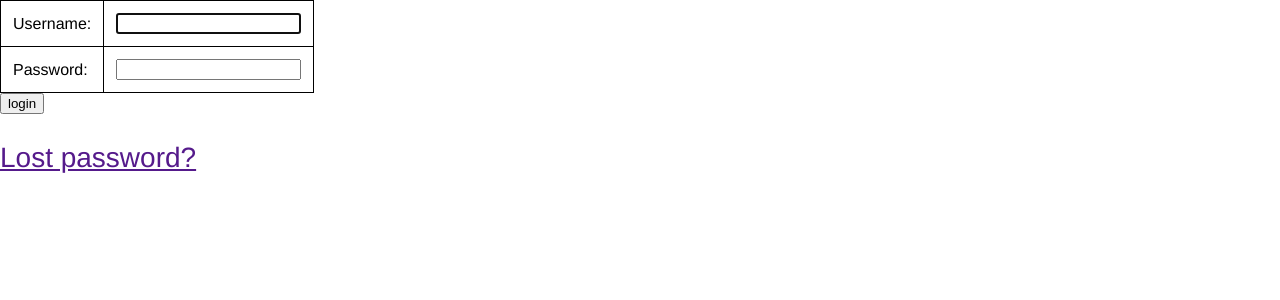
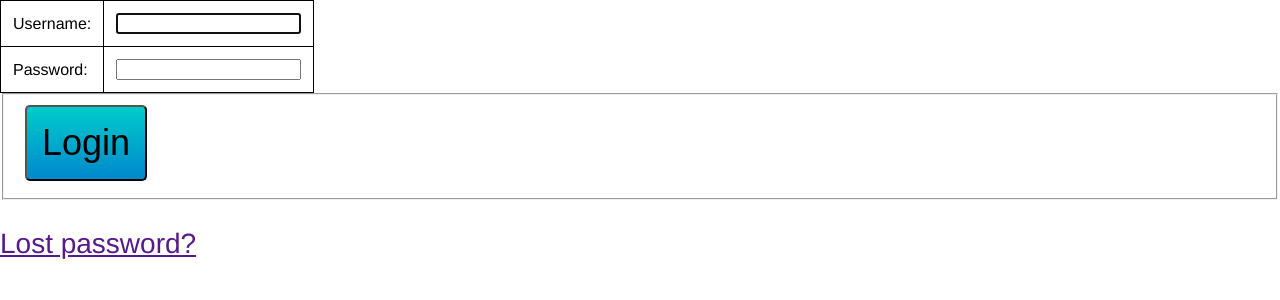
Before and after one commit to wolfmuel/hcpi, a Django app: page /accounts/login/ in a window 1280 px wide. Shown: the top 300 px of the page. Run offline with Django 3.2, Linux system fonts and the light colour scheme.

Commit message:
changed login page

```diff
--- a/hhs/templates/hhs/login.html
+++ b/hhs/templates/hhs/login.html
@@ -54,8 +54,12 @@
 </tr>
 </table>
 
-<input type="submit" value="login">
-<input type="hidden" name="next" value="{{ next }}">
+<fieldset class="buttons">
+  <button type="submit"  onclick="window.location.href='/hhs/';">Login</button>
+</fieldset>
+
+<!-- <input type="submit" value="login"> -->
+<!-- <input type="hidden" name="next" value="{{ next }}"> -->
 </form>
 
 {# Assumes you setup the password_reset view in your URLconf #}
```
